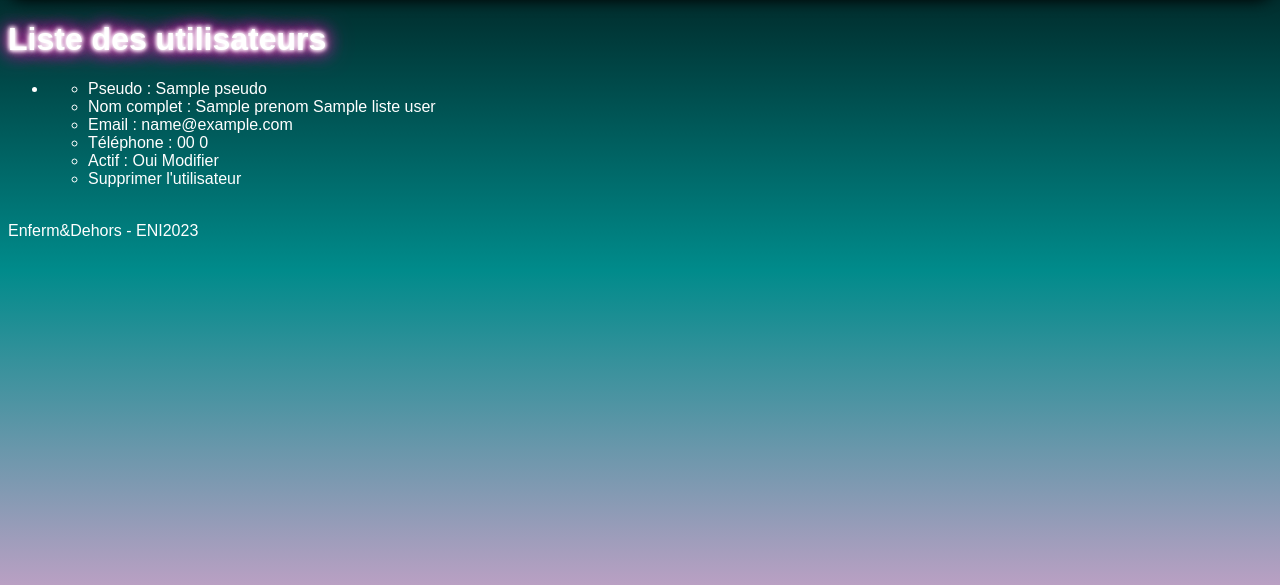
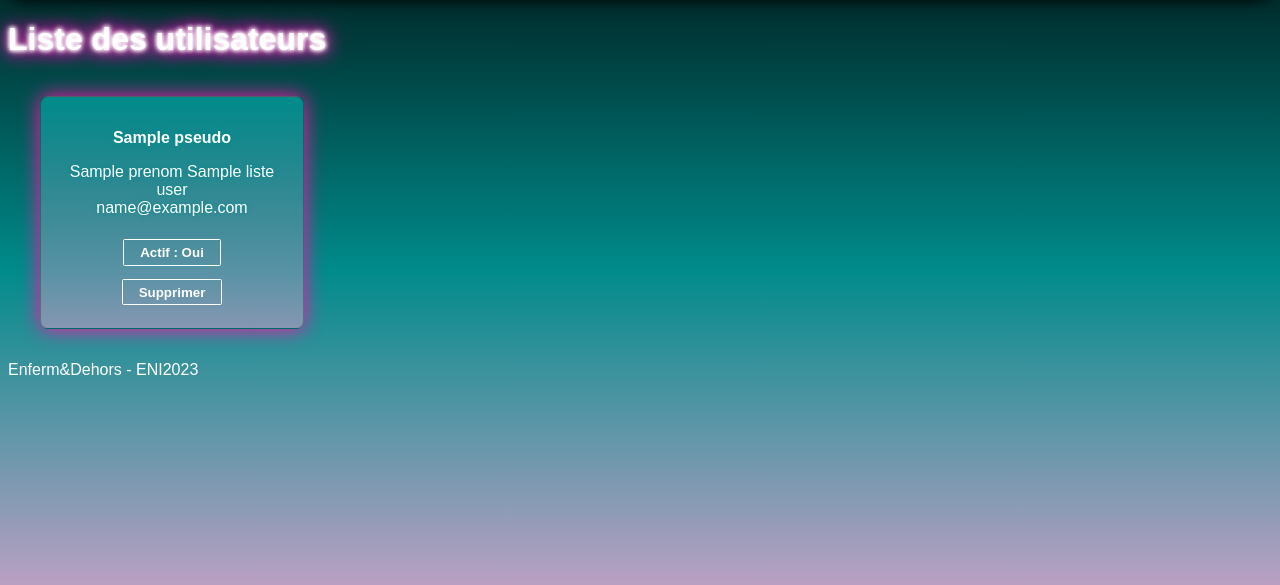
Before and after one commit to iOuls/projetSortir.com, a Symfony app: template templates/administration/listeUsers.html.twig in a window 1280 px wide. Shown: the part 130-715 px from the top of the page. Run offline with Twig, Linux system fonts and the light colour scheme; the template is opened without the code that fills it: most values are stand-ins (such as "Sample title", 1, 10 or a date in 2020); some libraries are stand-ins or nearby versions.

Commit message:
Fix modif profil

```diff
--- a/public/css/fichierCss.css
+++ b/public/css/fichierCss.css
@@ -142,6 +142,14 @@ h1, h2 {
     font-size: 2em;
 }
 
+.photo-profil {
+    margin: auto;
+    display: flex;
+    border-radius: 15px;
+    max-width: 25vw;
+    animation: neon2 .35s ease-in-out infinite alternate;
+}
+
 /**
     Boutons
  */
@@ -168,7 +176,7 @@ select:hover, input:hover, select:active, input:active {
     background-color: #FFFFFF;
 }
 
-button:hover, .btn:hover, button:active, .btn:active, img {
+button:hover, .btn:hover, button:active, .btn:active {
     animation: neon2 .10s ease-in-out infinite alternate, neon1 .15s ease-in-out infinite alternate;
     font-weight: bold;
     color: white;
--- a/templates/administration/listeUsers.html.twig
+++ b/templates/administration/listeUsers.html.twig
@@ -3,38 +3,32 @@
 {% block body %}
     <h1>Liste des utilisateurs</h1>
 
-    {% for label, messages in app.flashes %}
-        {% for message in messages %}
-            <div class="alter-{{ label }}">
+    {% if app.flashes %}
+
+        {% for label, messages in app.flashes %}
+            {% for message in messages %}
                 {{ message }}
+            {% endfor %}
+        {% endfor %}
+    {% endif %}
+
+    <div class="grid">
+        {% for user in listeUsers %}
+            <div class="grid-card text-center">
+                <p class="bold">{{ user.pseudo }}</p>
+                <p>{{ user.prenom }} {{ user.nom }}<br>
+                    {{ user.email }}</p>
+                <a href="{{ path('administration_actif', {'id' : user.id}) }}">
+                    <button>Actif : {{ (user.actif) ? 'Oui' : 'Non' }}</button>
+                </a><br>
+
+                <a href="{{ path('administration_supprimer', {'id' : user.id}) }}">
+                    <button>Supprimer</button>
+                </a>
+
             </div>
         {% endfor %}
-    {% endfor %}
-
-    <ul>
-        {% for user in listeUsers %}
-            <li>
-                <ul>
-                    <li>Pseudo : {{ user.pseudo }}</li>
-                    <li>Nom complet : {{ user.prenom }} {{ user.nom }}</li>
-                    <li>Email : {{ user.email }}</li>
-                    {% set splitArray = user.telephone|split('', 2) %}
-                    {% set formattedString = splitArray|join(' ') %}
-                    <li>Téléphone : {{ formattedString }}</li>
-                    <li>Actif : {{ (user.actif) ? 'Oui' : 'Non' }}
-                        <a href="{{ path('administration_actif', {'id' : user.id}) }}">
-                            Modifier
-                        </a>
-                    </li>
-                    <li><a href="{{ path('administration_supprimer', {'id' : user.id}) }}">
-                            Supprimer l'utilisateur
-                        </a>
-                    </li>
-                </ul>
-            </li>
-            <br>
-        {% endfor %}
-    </ul>
+    </div>
 {% endblock %}
 
 {% block title %}
```
Also changed, not shown: src/Controller/AdministrationController.php (+13 -11 lines), src/Controller/ProfilController.php (+14 -17 lines), templates/profil/index.html.twig (+7 -5 lines), public/images/products/63f489ca561bd_Sans titre.png (added).
